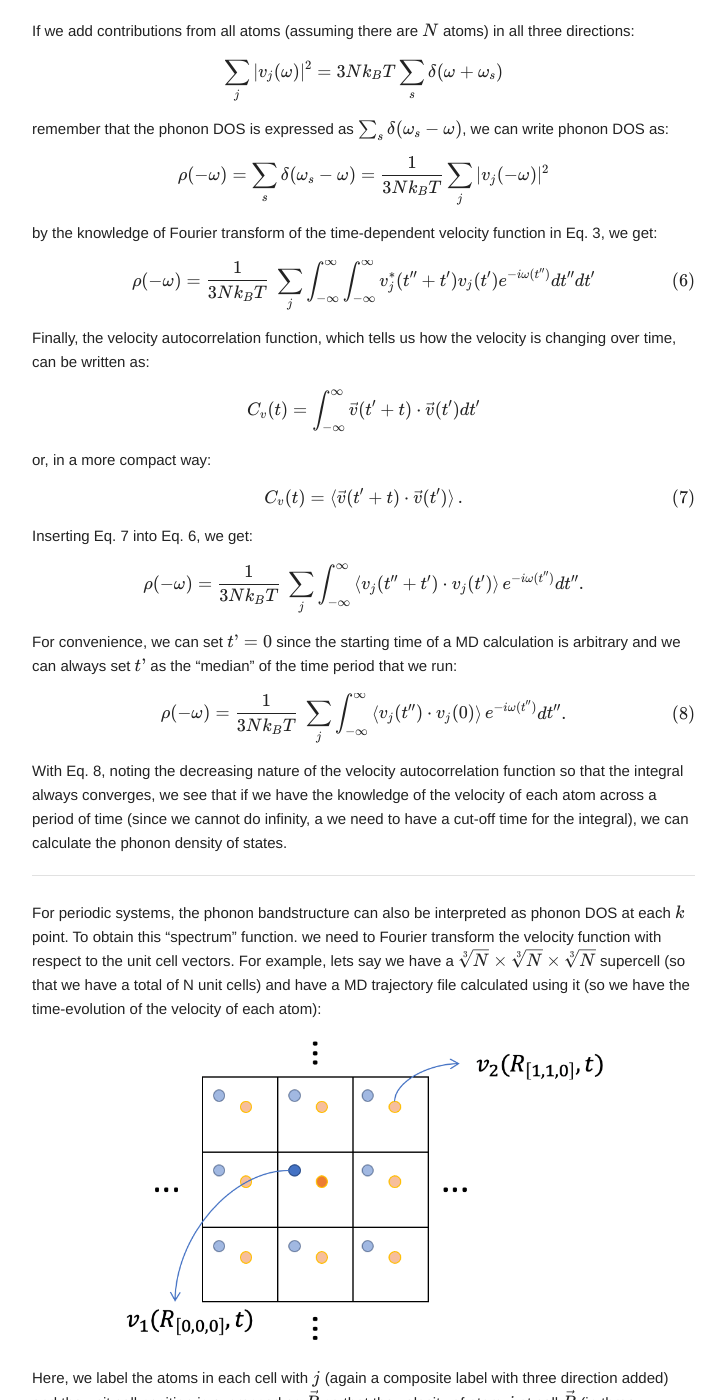
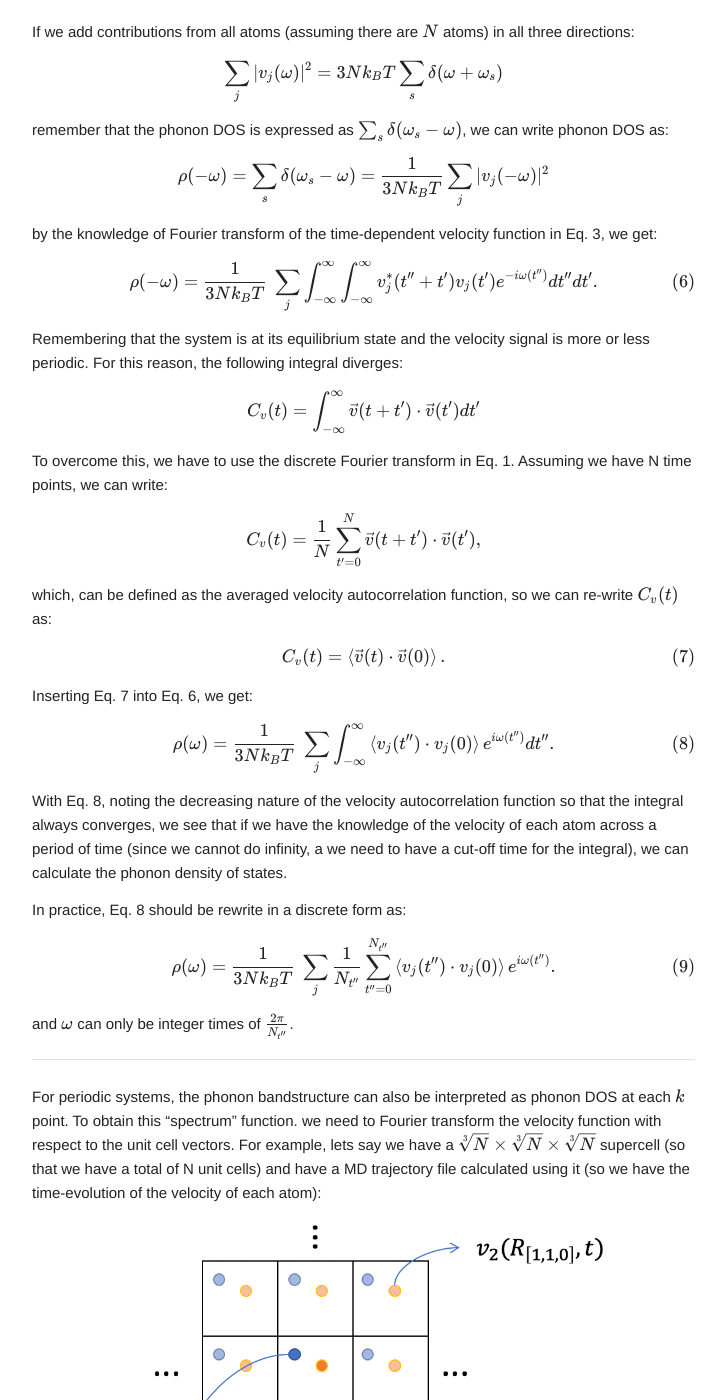
Before and after one commit to Chengcheng-Xiao/Chengcheng-Xiao.github.io, a Jekyll site: the page built from _posts/2021-08-20-Correlation_to_phonon_DOS.md, in a window 1280 px wide and 1400 px high, scrolled down 1447 px. Shown: the whole window, without its empty margins (160-886 px from the left). Built offline with Jekyll 4.4.1, drawn with Linux system fonts in a browser that asks for light colours; nearby versions of some CDN libraries; comment, search, counter and statistics services are not loaded; some of the changed text lies outside the part shown.

Commit message:
update 2021-08-20-MD_phonon

```diff
--- a/_posts/2021-08-20-Correlation_to_phonon_DOS.md
+++ b/_posts/2021-08-20-Correlation_to_phonon_DOS.md
@@ -11,7 +11,7 @@ The autocorrelation function is a cross-correlation function that tell's the cor
 To derive the relation between velocity autocorrelation function and the phonon density of states, let us first start with the Fourier transforming the velocity of an atom $i$, $v_i(t)$.
 
 $$
-\mathcal{F}[v_i(t)](\omega) = \int_{\infty}^{\infty}v_i(t)e^{i\omega t} dt
+\mathcal{F}[v_i(t)](\omega) = \int_{-\infty}^{\infty}v_i(t)e^{i\omega t} dt
 \tag{1}
 $$
 
@@ -93,37 +93,56 @@ $$
 by the knowledge of Fourier transform of the time-dependent velocity function in Eq. 3, we get:
 
 $$
-\rho(-\omega) = \frac{1}{3Nk_BT}\ \sum_j \int_{-\infty}^{\infty}  \int_{-\infty}^{\infty} v^*_j(t''+t') v_j(t') e^{-i\omega(t'')} dt'' dt'
+\rho(-\omega) = \frac{1}{3Nk_BT}\ \sum_j \int_{-\infty}^{\infty}  \int_{-\infty}^{\infty} v^*_j(t''+t') v_j(t') e^{-i\omega(t'')} dt'' dt'.
 \tag{6}
 $$
 
-Finally, the velocity autocorrelation function, which tells us how the velocity is changing over time, can be written as:
+Remembering that the system is at its equilibrium state and the velocity signal is more or less periodic.
+For this reason, the following integral diverges:
+<!-- Finally, the velocity autocorrelation function, which tells us how the velocity is changing over time, can be written as: -->
 
 $$
-C_{v}(t) = \int_{-\infty}^{\infty} \vec v(t'+t)\cdot \vec v(t')dt'
+C_{v}(t) = \int_{-\infty}^{\infty} \vec v(t+t')\cdot \vec v(t')dt'
 $$
 
-or, in a more compact way:
+To overcome this, we have to use the discrete Fourier transform in Eq. 1.
+Assuming we have N time points, we can write:
 
 $$
-C_{v}(t) = \braket{\vec v(t'+t)\cdot \vec v(t')}.
+C_{v}(t) = \frac{1}{N} \sum_{t'=0}^N \vec v(t+t')\cdot \vec v(t'),
+$$
+
+which, can be defined as the averaged velocity autocorrelation function, so we can re-write $C_v(t)$ as:
+
+$$
+C_{v}(t) = \braket{\vec v(t)\cdot \vec v(0)}.
 \tag{7}
 $$
 
 Inserting Eq. 7 into Eq. 6, we get:
 
-$$
+<!-- $$
 \rho(-\omega) = \frac{1}{3Nk_BT}\ \sum_j \int_{-\infty}^{\infty} \braket{v_j(t''+t')\cdot v_j(t')} e^{-i\omega(t'')} dt''.
 $$
 
-For convenience, we can set $t'=0$ since the starting time of a MD calculation is arbitrary and we can always set $t'$ as the "median" of the time period that we run:
+For convenience, we can set $t'=0$ since the starting time of a MD calculation is arbitrary and we can always set $t'$ as the "median" of the time period that we run: -->
 
 $$
-\rho(-\omega) = \frac{1}{3Nk_BT}\ \sum_j \int_{-\infty}^{\infty} \braket{v_j(t'')\cdot v_j(0)} e^{-i\omega(t'')} dt''.
+\rho(\omega) = \frac{1}{3Nk_BT}\ \sum_j \int_{-\infty}^{\infty} \braket{v_j(t'')\cdot v_j(0)} e^{i\omega(t'')} dt''.
 \tag{8}
 $$
 
 With Eq. 8, noting the decreasing nature of the velocity autocorrelation function so that the integral always converges, we see that if we have the knowledge of the velocity of each atom across a period of time (since we cannot do infinity, a we need to have a cut-off time for the integral), we can calculate the phonon density of states.
+
+In practice, Eq. 8 should be rewrite in a discrete form as:
+
+$$
+\rho(\omega) = \frac{1}{3Nk_BT}\ \sum_j \frac{1}{N_{t''}} \sum_{t''=0}^{N_{t''}} \braket{v_j(t'')\cdot v_j(0)} e^{i\omega(t'')}.
+\tag{9}
+$$
+
+and $\omega$ can only be integer times of $\frac{2\pi}{N_{t^{\prime \prime}}}$.
+
 
 ---
 
@@ -156,8 +175,9 @@ Using Eq. 10, we can express the phonon DOS at each $\vec k$ point as:
 
 $$
 \rho(\vec k, -\omega) = \frac{1}{3Nk_BT}\ \sum_j \int_{-\infty}^{\infty} \braket{v_{j}(\vec k, t'')\cdot v_{j}(\vec k, 0)} e^{-i\omega(t'')} dt''.
-\tag{11}
+\tag{12}
 $$
 
-
-Code, Coming soon...
+---
+I have wrote a piece of [🔗Code]({{site.baseurl}}/assets/other/2021-08-20-MD_phonon.tar.gz) trying to implement this
+but I have ran out of vacation time and it's not working... hopefully I'll get time to finish this soon.
```
Also changed, not shown: other parts of _posts/2021-08-20-Correlation_to_phonon_DOS.md (+3 -3 lines), 1 other file.
